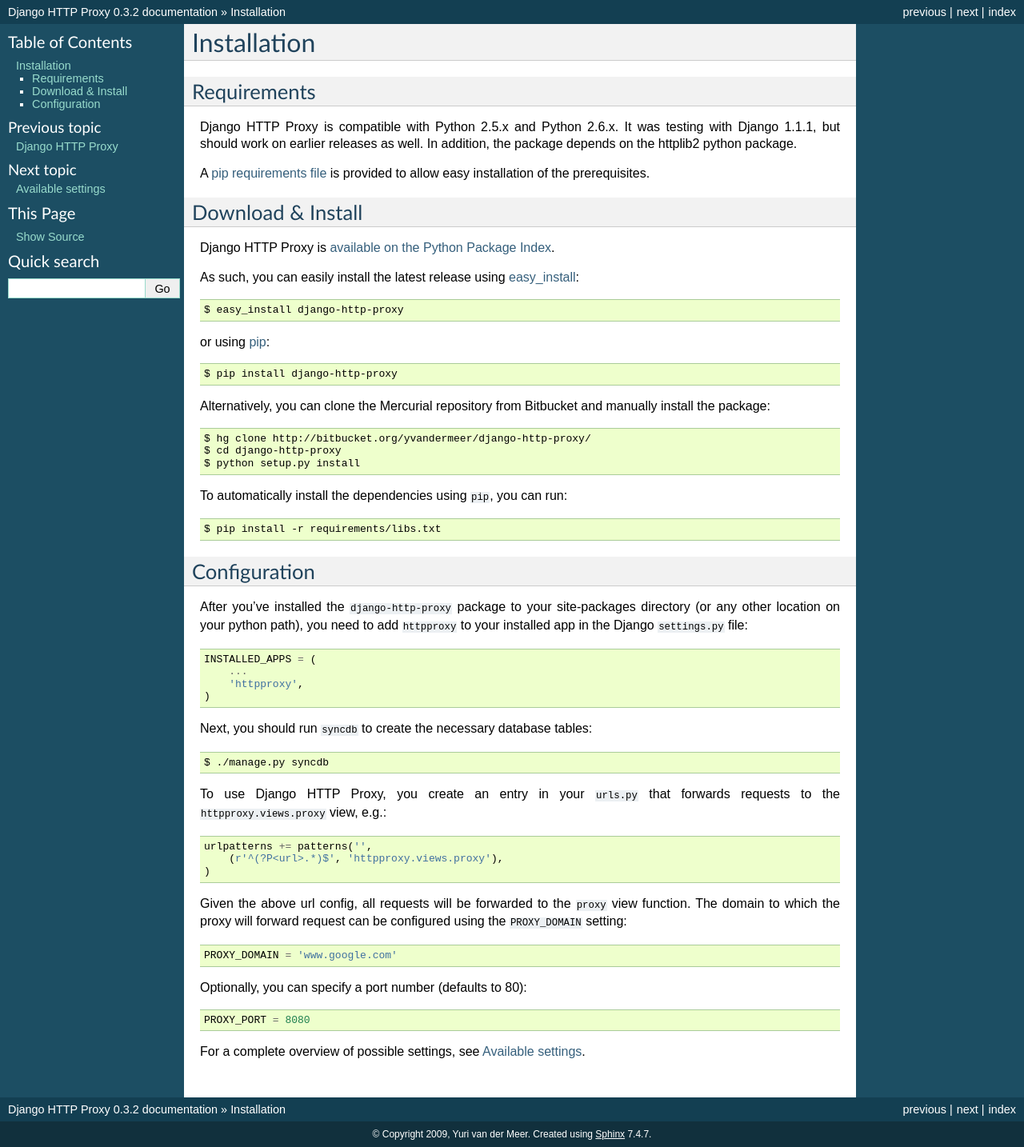
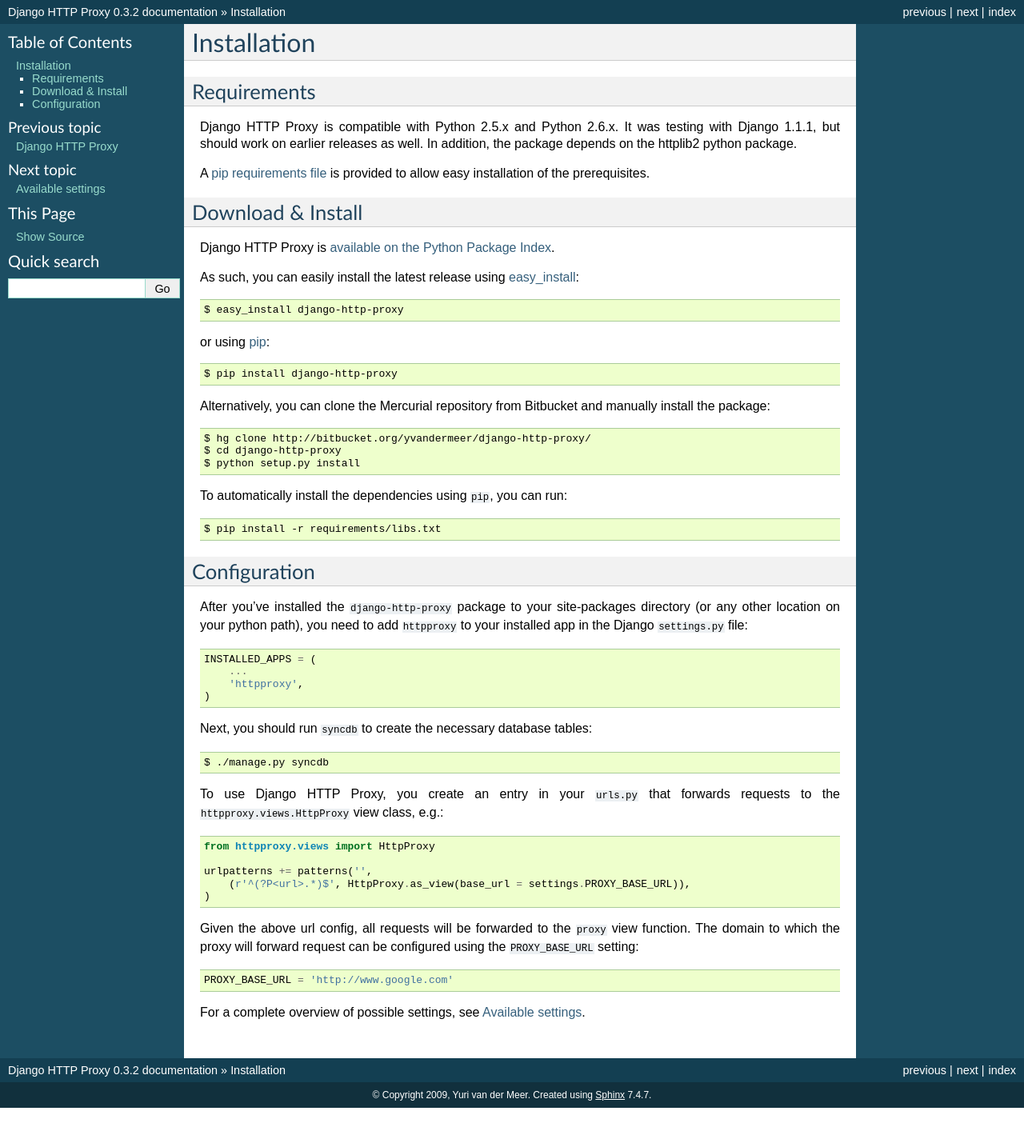
Before and after one commit to yvandermeer/django-http-proxy, a Sphinx documentation site: the page built from docs/installation.rst, in a window 1280 px wide. Shown: the whole page at 80% size. Built offline with Sphinx 7.4.7, drawn with Linux system fonts in a browser that asks for light colours; after the commit the page ends 1385 px from its top, so only the background shows below that.

Commit message:
fix documentation after commit fef7bbf

```diff
--- a/docs/installation.rst
+++ b/docs/installation.rst
@@ -53,20 +53,18 @@
     $ ./manage.py syncdb
 
 To use Django HTTP Proxy, you create an entry in your ``urls.py`` that forwards
-requests to the ``httpproxy.views.proxy`` view, e.g.::
+requests to the ``httpproxy.views.HttpProxy`` view class, e.g.::
+
+    from httpproxy.views import HttpProxy
 
     urlpatterns += patterns('',
-        (r'^(?P<url>.*)$', 'httpproxy.views.proxy'),
+        (r'^(?P<url>.*)$', HttpProxy.as_view(base_url = settings.PROXY_BASE_URL)),
     )
 
 Given the above url config, all requests will be forwarded to the ``proxy``
 view function. The domain to which the proxy will forward request can be
-configured using the ``PROXY_DOMAIN`` setting::
+configured using the ``PROXY_BASE_URL`` setting::
 
-    PROXY_DOMAIN = 'www.google.com'
-
-Optionally, you can specify a port number (defaults to 80)::
-
-    PROXY_PORT = 8080
+    PROXY_BASE_URL = 'http://www.google.com'
 
 For a complete overview of possible settings, see :doc:`settings`.
```
